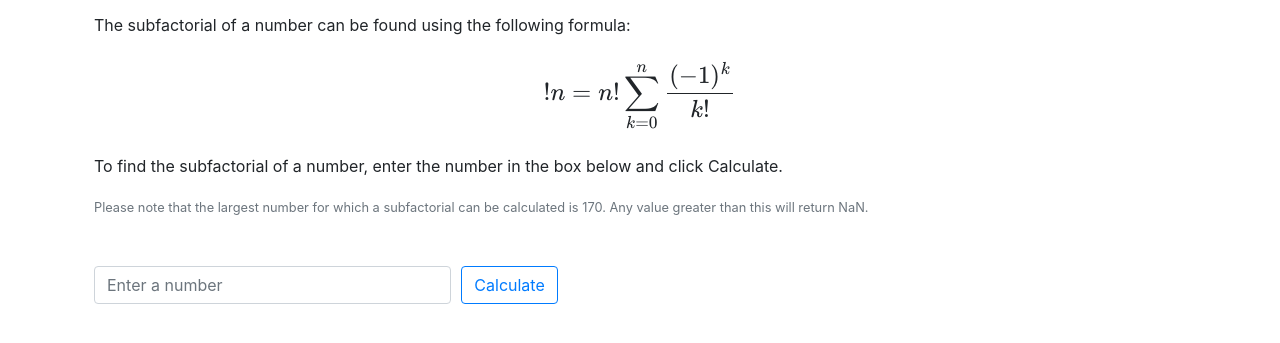
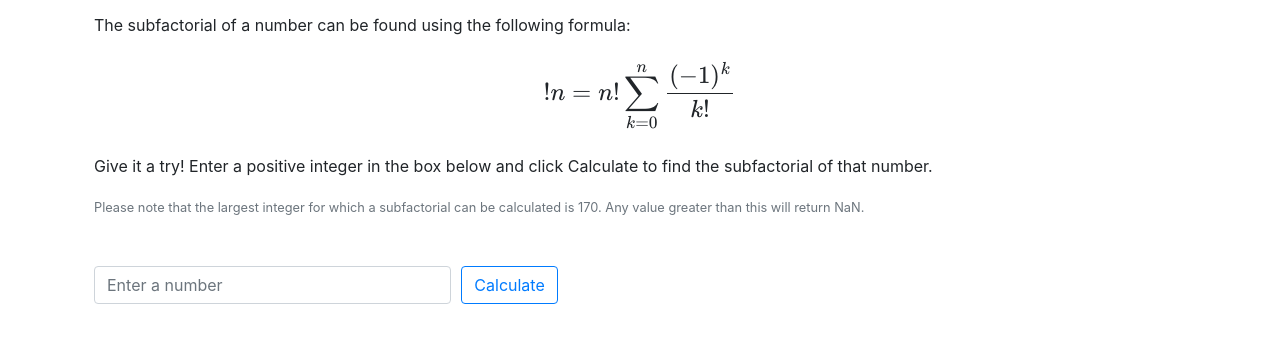
Before and after one commit to CategoryCory/SubfactorialCalculator, a plain HTML site: page index.html in a window 1280 px wide. Shown: the part 179-522 px from the top of the page. Drawn offline with nearby package versions, Linux system fonts and the light colour scheme.

Commit message:
Add clarification to the instructions

```diff
--- a/index.html
+++ b/index.html
@@ -40,11 +40,11 @@
             </p>
             <h5>$$!n=n!\sum_{k=0}^{n}\frac{(-1)^k}{k!}$$</h5>
             <p>
-                To find the subfactorial of a number, enter the number in the
-                box below and click Calculate.
+                Give it a try! Enter a positive integer in the box below and
+                click Calculate to find the subfactorial of that number.
             </p>
             <small class="text-muted"
-                >Please note that the largest number for which a subfactorial
+                >Please note that the largest integer for which a subfactorial
                 can be calculated is 170. Any value greater than this will
                 return NaN.</small
             >
--- a/script.js
+++ b/script.js
@@ -18,7 +18,7 @@ calculateButton.addEventListener("click", (e) => {
         resultText.innerHTML = `<h5>The subfactorial of ${inputValue} is <span class="font-weight-bold">${resultValue}.</span></h5>`;
     } else {
         resultText.innerHTML =
-            '<p class="text-danger">Please enter a valid, nonnegative number.</p>';
+            '<p class="text-danger">Please enter a valid, nonnegative integer.</p>';
     }
 
     outputDiv.appendChild(resultText);
```
